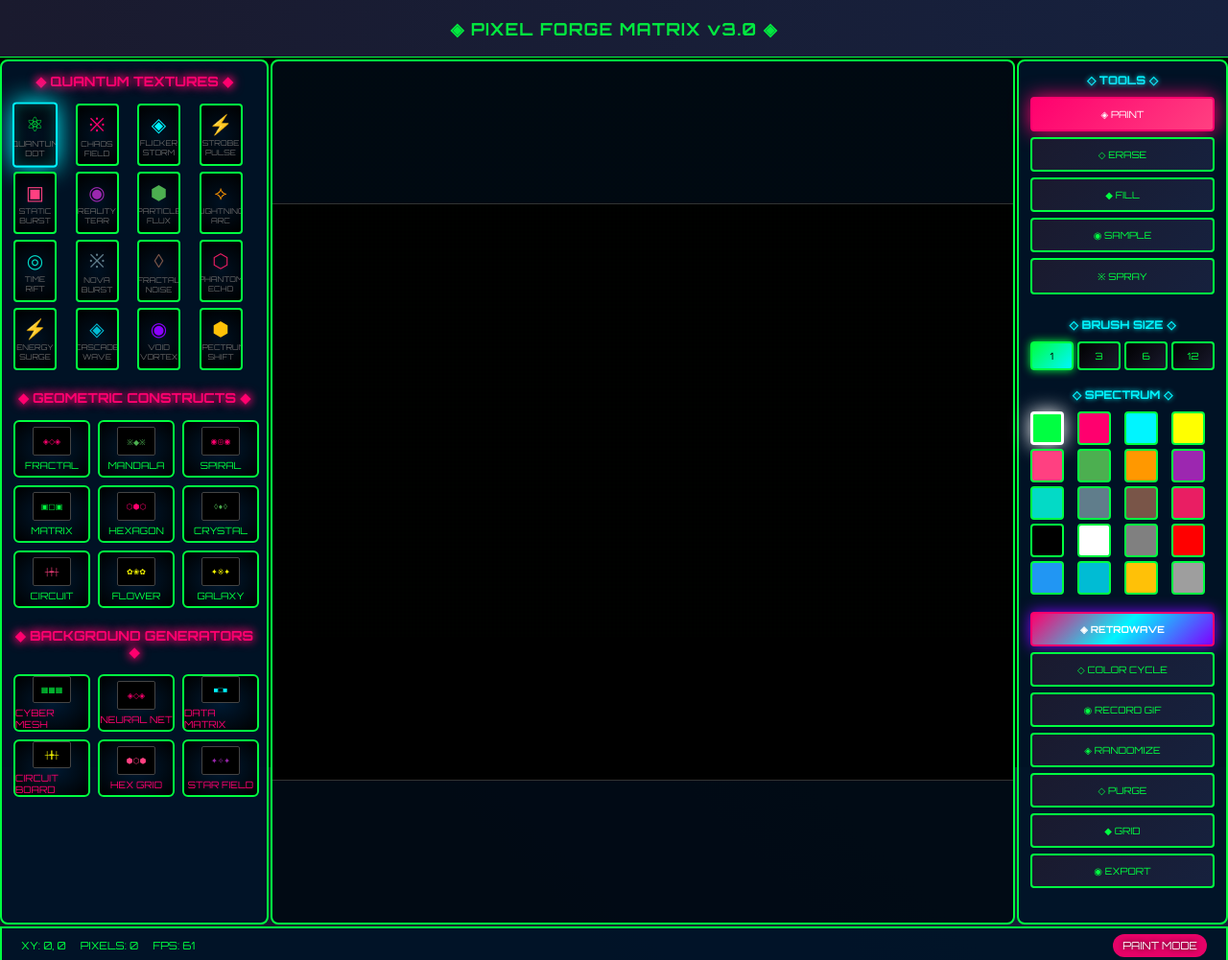
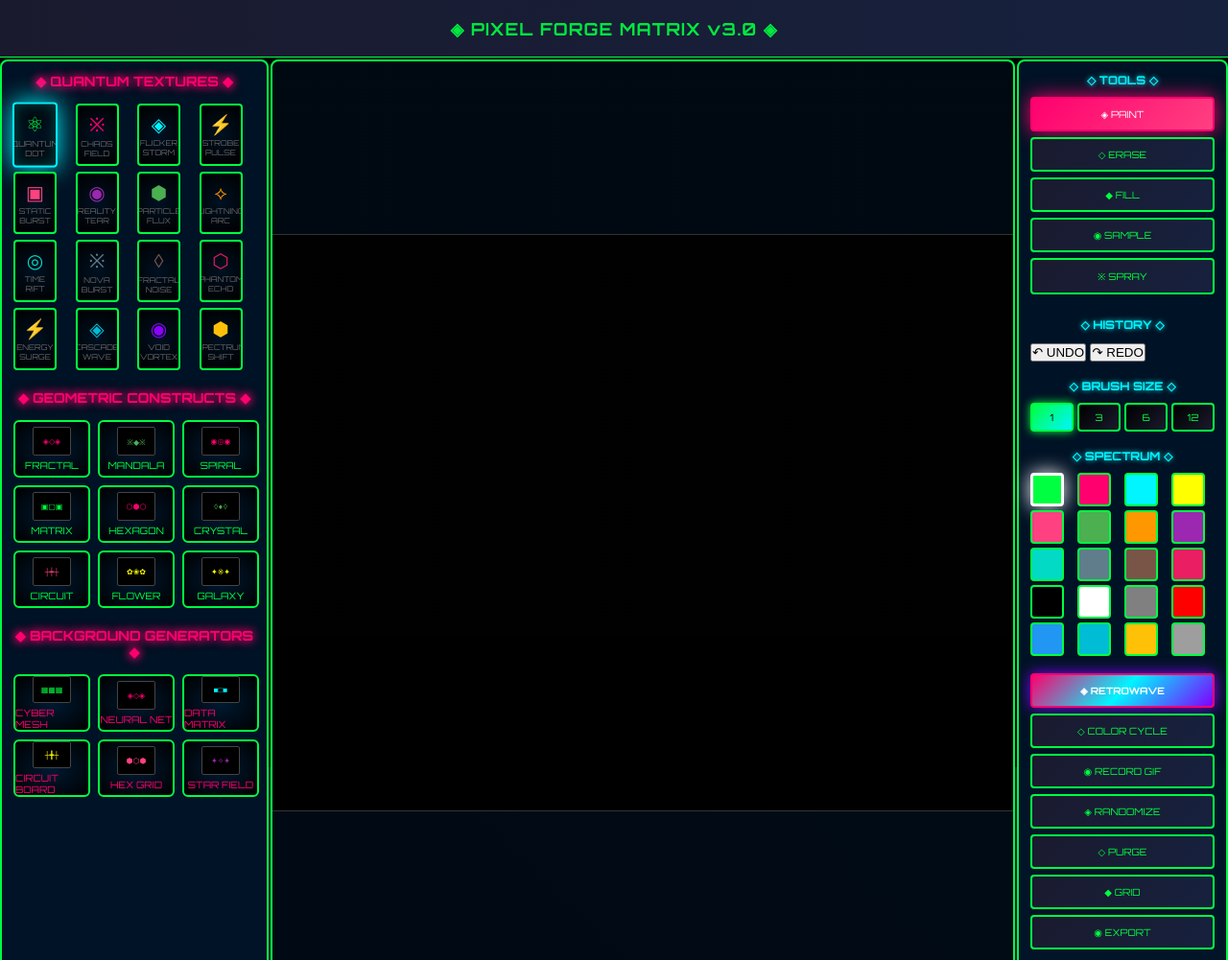
Before and after one commit to Flexasaurusrex/pixel-forge-matrix, a website: page index.html in a window 1280 px wide. Shown: the top 1001 px of the page at 96% size. Drawn offline with Linux system fonts and the light colour scheme.

Commit message:
Update index.html

```diff
--- a/index.html
+++ b/index.html
@@ -84,6 +84,14 @@
             </div>
 
             <div class="tool-section">
+                <h4>◇ HISTORY ◇</h4>
+                <div class="undo-redo-container">
+                    <button class="undo-redo-btn" id="undoBtn" title="Undo (Ctrl+Z)">↶ UNDO</button>
+                    <button class="undo-redo-btn" id="redoBtn" title="Redo (Ctrl+Y)">↷ REDO</button>
+                </div>
+            </div>
+
+            <div class="tool-section">
                 <h4>◇ BRUSH SIZE ◇</h4>
                 <div class="brush-size">
                     <button class="size-btn active" data-size="1">1</button>
```
